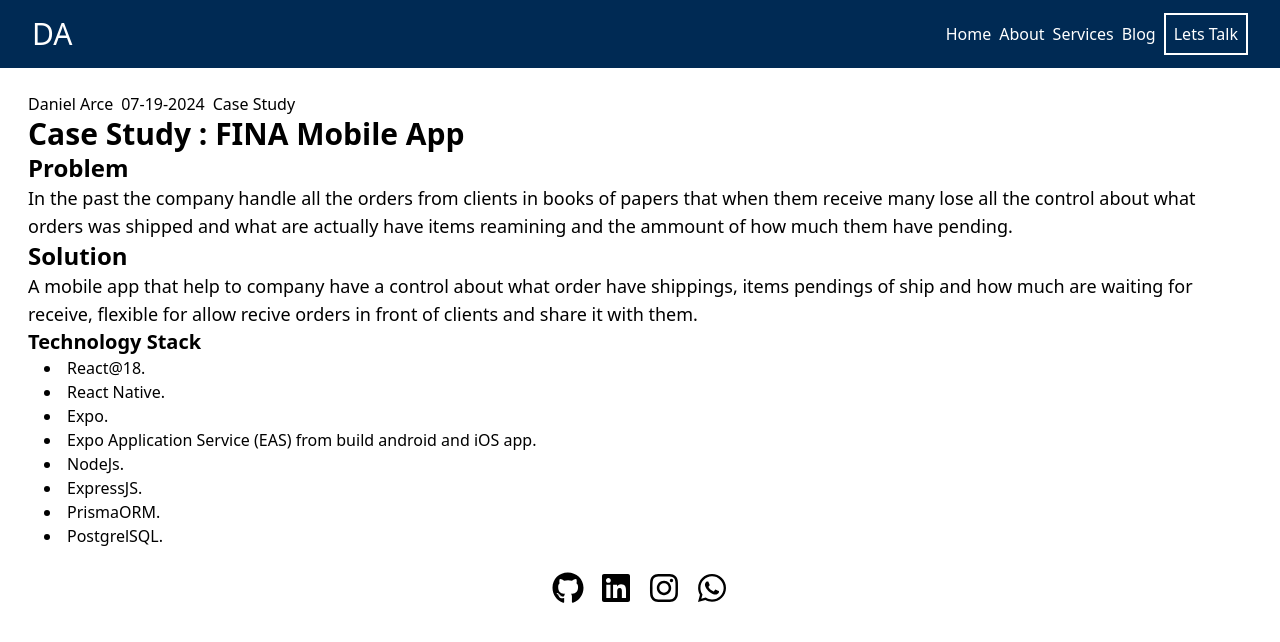
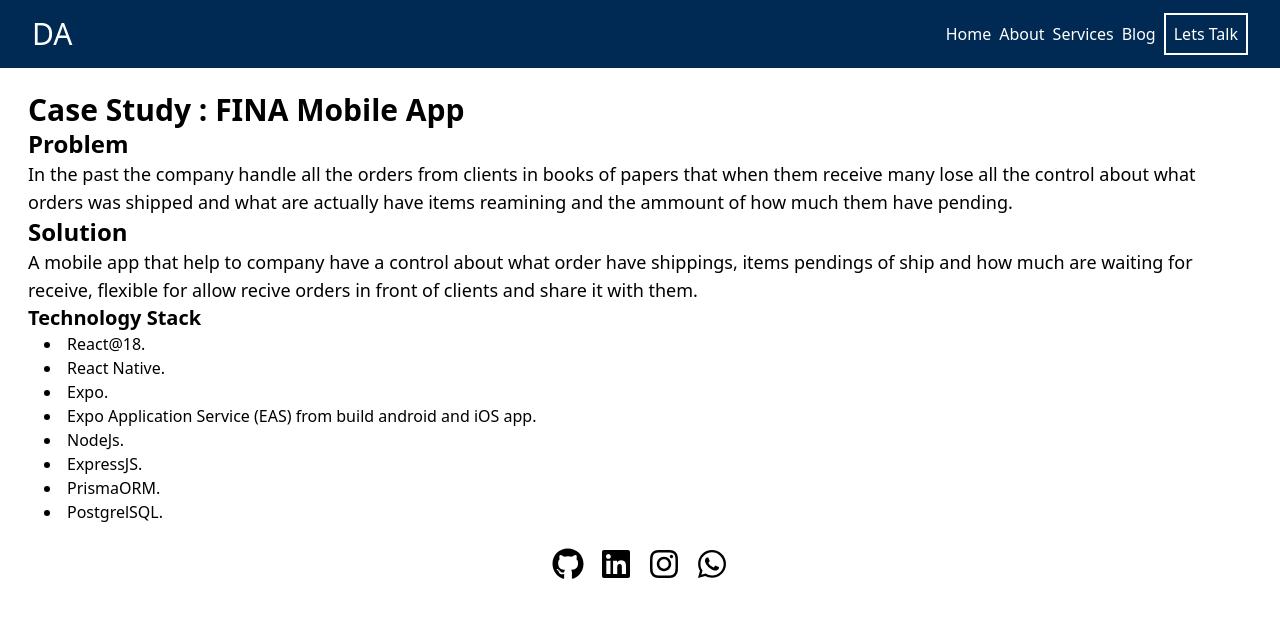
Before and after one commit to DanielCArce/Daniel-Arce-Website, a Next.js app: page /blog/FINA_APP in a window 1280 px wide. Shown: the top 642 px of the page. Built offline with nearby package versions, Linux system fonts and the light colour scheme.

Commit message:
remove metadata in blog page
getting an error and for continous with the app i
will remove temporaly

```diff
--- a/app/(blog)/blog/[slug]/page.tsx
+++ b/app/(blog)/blog/[slug]/page.tsx
@@ -28,11 +28,6 @@ async function Page({ params }: { params: { slug: string } }){
     console.log({metaFromPAGE: meta})
     return (
         <section className="w-full px-7 flex flex-col justify-center">
-            <ul className="flex gap-2">
-                <li>{meta.author}</li>
-                <li>{ meta.date}</li>
-                <li>{ meta.type}</li>
-            </ul>
             <MDXRemote source={content} options={{parseFrontmatter:true}} components={CustomComponents}/>
         </section>
     )
```
